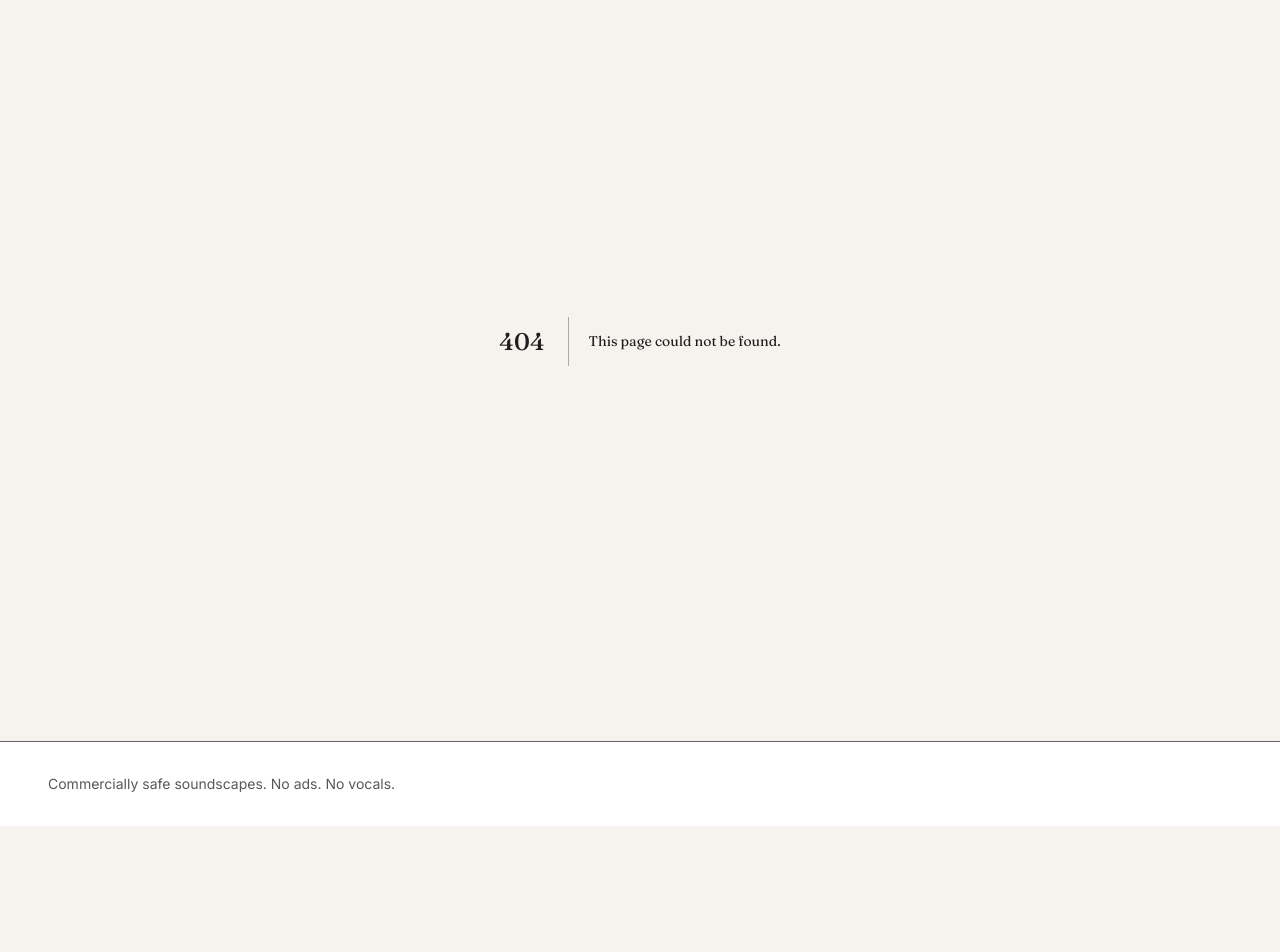
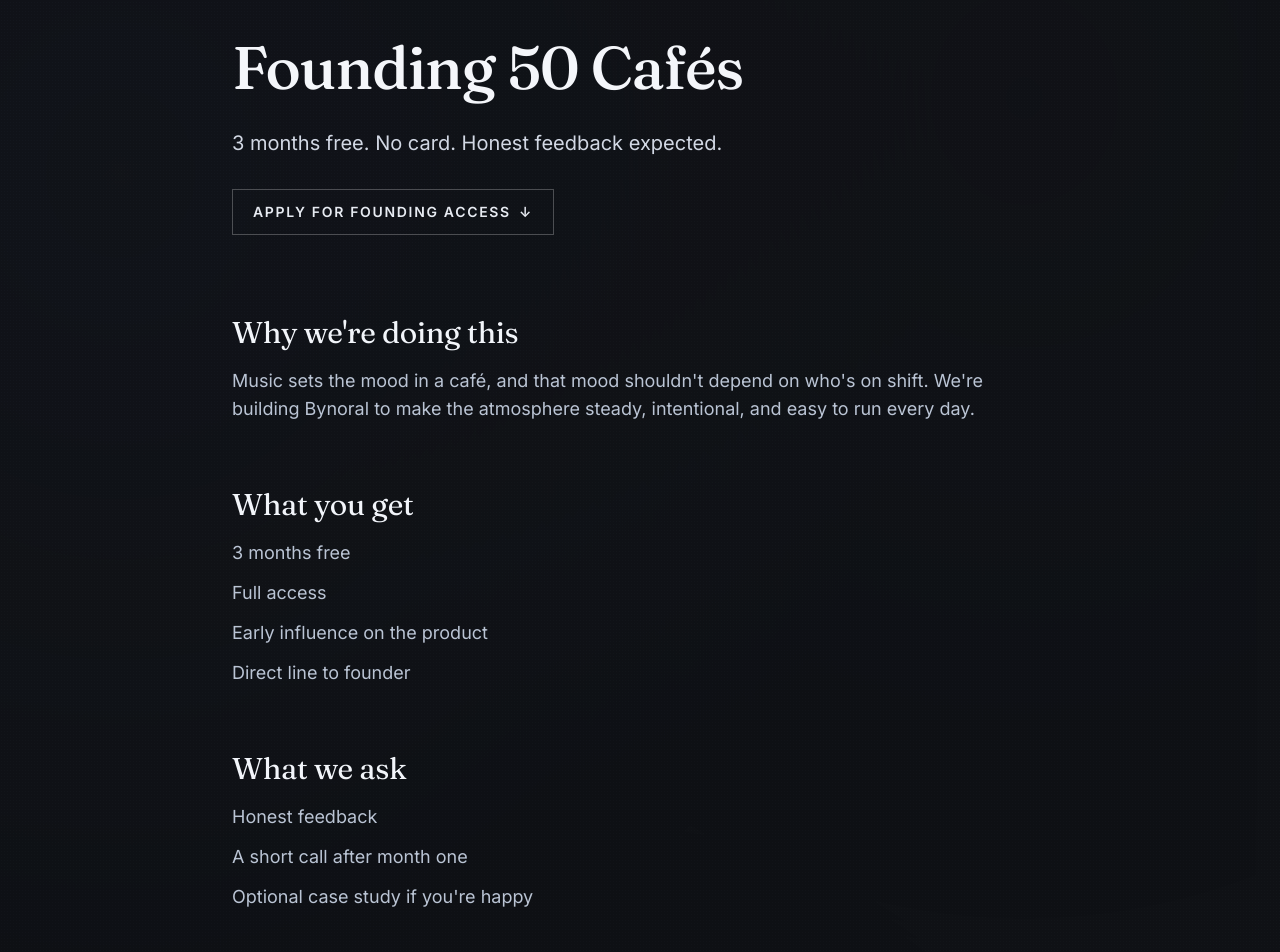
Before and after one commit to liamwt-12/bynoral-site, a Next.js app: page /founding-50 in a window 1280 px wide. Before the commit this address had no page. Shown: the part 140-1092 px from the top of the page. Before the commit the page ends 966 px from the top, so only its background shows below. Built offline with nearby package versions, Linux system fonts and the light colour scheme.

Commit message:
Add founding 50 landing and application form page

```diff
--- /dev/null
+++ b/app/founding-50/page.tsx
@@ -0,0 +1,133 @@
+'use client';
+
+import { FormEvent, useState } from 'react';
+
+const formFields = [
+  { id: 'name', label: 'Name', type: 'text', required: true },
+  { id: 'cafeName', label: 'Café name', type: 'text', required: true },
+  { id: 'city', label: 'City', type: 'text', required: true },
+  { id: 'email', label: 'Email', type: 'email', required: true },
+  { id: 'website', label: 'Website/Instagram', type: 'text', required: false }
+] as const;
+
+export default function FoundingFiftyPage() {
+  const [submitted, setSubmitted] = useState(false);
+
+  const handleSubmit = (event: FormEvent<HTMLFormElement>) => {
+    event.preventDefault();
+
+    const formData = new FormData(event.currentTarget);
+    const submission = Object.fromEntries(formData.entries());
+
+    console.log('Founding 50 application', submission);
+    setSubmitted(true);
+    event.currentTarget.reset();
+  };
+
+  return (
+    <div className="relative overflow-hidden bg-[#0F1115] text-[#E8ECF3]">
+      <div className="pointer-events-none absolute inset-0 opacity-30 [background:radial-gradient(90%_70%_at_12%_14%,rgba(39,47,66,0.36),transparent_70%),radial-gradient(90%_70%_at_82%_10%,rgba(35,40,54,0.24),transparent_66%),radial-gradient(75%_70%_at_50%_96%,rgba(20,24,33,0.5),transparent_68%)] animate-[aurora-drift_44s_ease-in-out_infinite_alternate]" />
+      <div className="pointer-events-none absolute inset-0 opacity-[0.16] mix-blend-soft-light [background-image:radial-gradient(rgba(255,255,255,0.6)_0.5px,transparent_0.5px)] [background-size:3px_3px]" />
+
+      <div className="relative z-10 mx-auto max-w-4xl px-6 pb-24 pt-20 sm:px-10 sm:pt-24">
+        <section className="space-y-8 pb-16 sm:pb-20">
+          <h1 className="text-5xl font-medium leading-[0.92] tracking-[-0.02em] text-[#F4F6FA] sm:text-6xl">Founding 50 Cafés</h1>
+          <p className="max-w-2xl text-lg text-[#D2D8E4] sm:text-xl">3 months free. No card. Honest feedback expected.</p>
+          <a
+            href="#apply"
+            className="inline-flex items-center gap-2 border border-white/25 px-5 py-3 text-sm font-semibold uppercase tracking-[0.12em] text-[#E7EBF2] transition hover:border-white/40 hover:bg-white/[0.04]"
+          >
+            Apply for Founding Access <span aria-hidden="true">↓</span>
+          </a>
+        </section>
+
+        <div className="space-y-14 sm:space-y-16">
+          <section className="space-y-4">
+            <h2 className="text-2xl leading-tight tracking-[-0.01em] text-[#F2F5FA] sm:text-3xl">Why we&apos;re doing this</h2>
+            <p className="max-w-3xl text-base leading-relaxed text-[#BAC4D4] sm:text-lg">
+              Music sets the mood in a café, and that mood shouldn&apos;t depend on who&apos;s on shift. We&apos;re building Bynoral to make the
+              atmosphere steady, intentional, and easy to run every day.
+            </p>
+          </section>
+
+          <section className="space-y-4">
+            <h2 className="text-2xl leading-tight tracking-[-0.01em] text-[#F2F5FA] sm:text-3xl">What you get</h2>
+            <ul className="space-y-3 text-base text-[#BAC4D4] sm:text-lg">
+              <li>3 months free</li>
+              <li>Full access</li>
+              <li>Early influence on the product</li>
+              <li>Direct line to founder</li>
+            </ul>
+          </section>
+
+          <section className="space-y-4">
+            <h2 className="text-2xl leading-tight tracking-[-0.01em] text-[#F2F5FA] sm:text-3xl">What we ask</h2>
+            <ul className="space-y-3 text-base text-[#BAC4D4] sm:text-lg">
+              <li>Honest feedback</li>
+              <li>A short call after month one</li>
+              <li>Optional case study if you&apos;re happy</li>
+            </ul>
+          </section>
+
+          <section className="space-y-4">
+            <h2 className="text-2xl leading-tight tracking-[-0.01em] text-[#F2F5FA] sm:text-3xl">Pricing after</h2>
+            <p className="text-3xl text-[#DDE3EE] sm:text-4xl">£29 / month per café</p>
+          </section>
+
+          <section id="apply" className="scroll-mt-24 space-y-6 pt-4">
+            <h2 className="text-2xl leading-tight tracking-[-0.01em] text-[#F2F5FA] sm:text-3xl">Apply form</h2>
+            <form onSubmit={handleSubmit} className="space-y-6" noValidate>
+              <div className="grid gap-5 sm:grid-cols-2">
+                {formFields.map((field) => (
+                  <label key={field.id} htmlFor={field.id} className="space-y-2">
+                    <span className="block text-sm uppercase tracking-[0.09em] text-[#9CA7BA]">{field.label}</span>
+                    <input
+                      id={field.id}
+                      name={field.id}
+                      type={field.type}
+                      required={field.required}
+                      className="w-full border-b border-white/20 bg-transparent pb-2 text-base text-[#E8ECF3] outline-none transition placeholder:text-[#7F8A9E] focus:border-white/55"
+                    />
+                  </label>
+                ))}
+              </div>
+
+              <label htmlFor="cafeType" className="space-y-2">
+                <span className="block text-sm uppercase tracking-[0.09em] text-[#9CA7BA]">What kind of café are you?</span>
+                <input
+                  id="cafeType"
+                  name="cafeType"
+                  type="text"
+                  required
+                  className="w-full border-b border-white/20 bg-transparent pb-2 text-base text-[#E8ECF3] outline-none transition placeholder:text-[#7F8A9E] focus:border-white/55"
+                />
+              </label>
+
+              <label htmlFor="musicSetup" className="space-y-2">
+                <span className="block text-sm uppercase tracking-[0.09em] text-[#9CA7BA]">What&apos;s your current music setup?</span>
+                <input
+                  id="musicSetup"
+                  name="musicSetup"
+                  type="text"
+                  required
+                  className="w-full border-b border-white/20 bg-transparent pb-2 text-base text-[#E8ECF3] outline-none transition placeholder:text-[#7F8A9E] focus:border-white/55"
+                />
+              </label>
+
+              <button
+                type="submit"
+                className="inline-flex items-center gap-2 border border-white/25 px-5 py-3 text-sm font-semibold uppercase tracking-[0.12em] text-[#E7EBF2] transition hover:border-white/40 hover:bg-white/[0.04]"
+              >
+                Send application <span aria-hidden="true">→</span>
+              </button>
+
+              {submitted ? <p className="text-sm text-[#BFD4B8]">Thanks — we&apos;ll reply by email.</p> : null}
+            </form>
+          </section>
+        </div>
+
+        <p className="pt-16 text-lg text-[#AFB9CA] italic">— Liam</p>
+      </div>
+    </div>
+  );
+}
```
